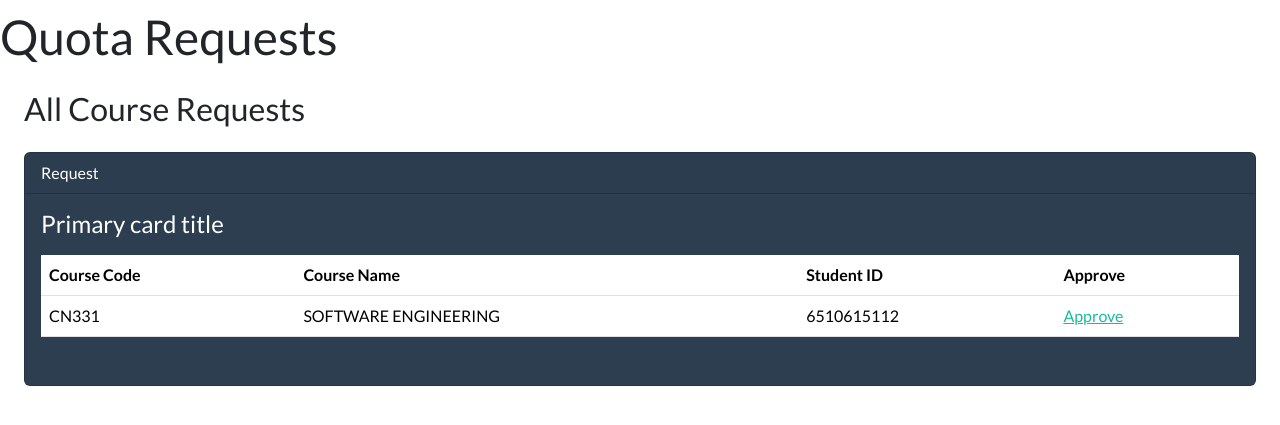
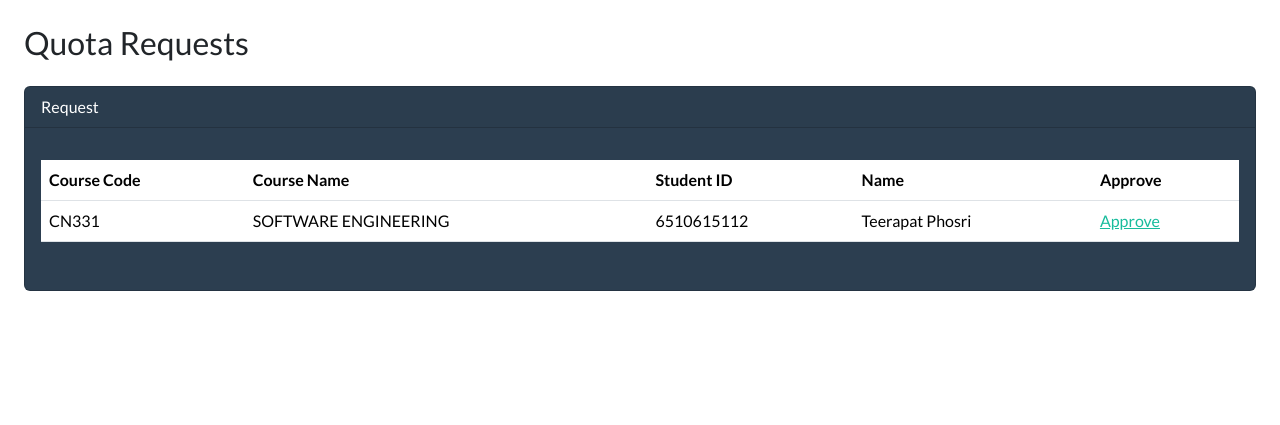
Before and after one commit to 6510615112/cn331-as2, a Django app: page /quota_requests/ in a window 1280 px wide. Shown: the part 72-497 px from the top of the page. Run offline with Django 5.2, Linux system fonts and the light colour scheme; a user stored in the database is signed in; data comes from the database, SQL or seed files in the repository; some libraries are stand-ins or nearby versions.

Commit message:
complete

```diff
--- a/course_quota/courses/templates/courses/admin_dashboard.html
+++ b/course_quota/courses/templates/courses/admin_dashboard.html
@@ -64,8 +64,8 @@
             </div>
           </nav>
     <h1></h1>
-    <h1>Admin Dashboard</h1>
     <div class="container.fluid">
+        <h3 class="m-4"> Admin Dashboard </h3>
         <div class='row'>
             <div class="col-12">
                 {% if request %}
--- a/course_quota/courses/templates/courses/course_quota_requests.html
+++ b/course_quota/courses/templates/courses/course_quota_requests.html
@@ -64,8 +64,8 @@
             </div>
           </nav>
     <h1></h1>
-    <h1>Quota Requests for {{ course.name }}</h1>
     <div class="container.fluid">
+        <h3 class="m-4"> Quota Request </h3>
         <div class='row'>
             <div class="col-12">
                 {% if request %}
@@ -79,6 +79,7 @@
                                 <thead>
                                   <tr>
                                     <th scope="col">Student ID</th>
+                                    <th scope="col">Name</th>
                                     <th scope="col">Status</th>
                                   </tr>
                                 </thead>
@@ -86,6 +87,7 @@
                                     {% for request in requests %}
                                     <tr>
                                         <td>{{request.student.username}}</td>
+                                        <td>{{request.student.first_name}} {{request.student.last_name}}</td>
                                         <td>{% if request.is_approved %}
                                             Approved
                                         {% else %}
--- a/course_quota/courses/templates/courses/quota_requests_list.html
+++ b/course_quota/courses/templates/courses/quota_requests_list.html
@@ -2,7 +2,7 @@
 <!DOCTYPE html>
 <html>
 <head>
-    <title>Quota Requests</title>
+    <title> Quota Request </title>
     <link href="{% static 'bootstrap.min.css' %}" rel ="stylesheet">
     <body>
         <nav class="navbar navbar-expand-lg bg-primary" data-bs-theme="dark">
@@ -64,16 +64,14 @@
             </div>
           </nav>
     <h1></h1>
-    <h1>Quota Requests</h1>
     <div class="container.fluid">
-        <h3 class="m-4"> All Course Requests </h3>
+        <h3 class="m-4"> Quota Requests </h3>
         <div class='row'>
             <div class="col-12">
                 {% if request %}
                 <div class="card text-white bg-primary ms-4 me-4 mb-4">
                     <div class="card-header">Request</div>
                     <div class="card-body">
-                      <h4 class="card-title">Primary card title</h4>
                       <p class="card-text">
                         <div class="table-responsive">
                             <table class="table table-hover">
@@ -82,6 +80,7 @@
                                     <th scope="col">Course Code</th>
                                     <th scope="col">Course Name</th>
                                     <th scope="col">Student ID</th>
+                                    <th scope="col">Name</th>
                                     <th scope="col">Approve</th>
                                   </tr>
                                 </thead>
@@ -91,6 +90,7 @@
                                         <td>{{request.course.code}}</td>
                                         <td>{{request.course.name}}</td>
                                         <td>{{request.student.username}}</td>
+                                        <td>{{request.student.first_name}} {{request.student.last_name}}</td>
                                         <td><a href="{% url 'approve_quota_request' request.id %}">Approve</a></td>
                                     </tr>
                                     {% endfor %}
```
